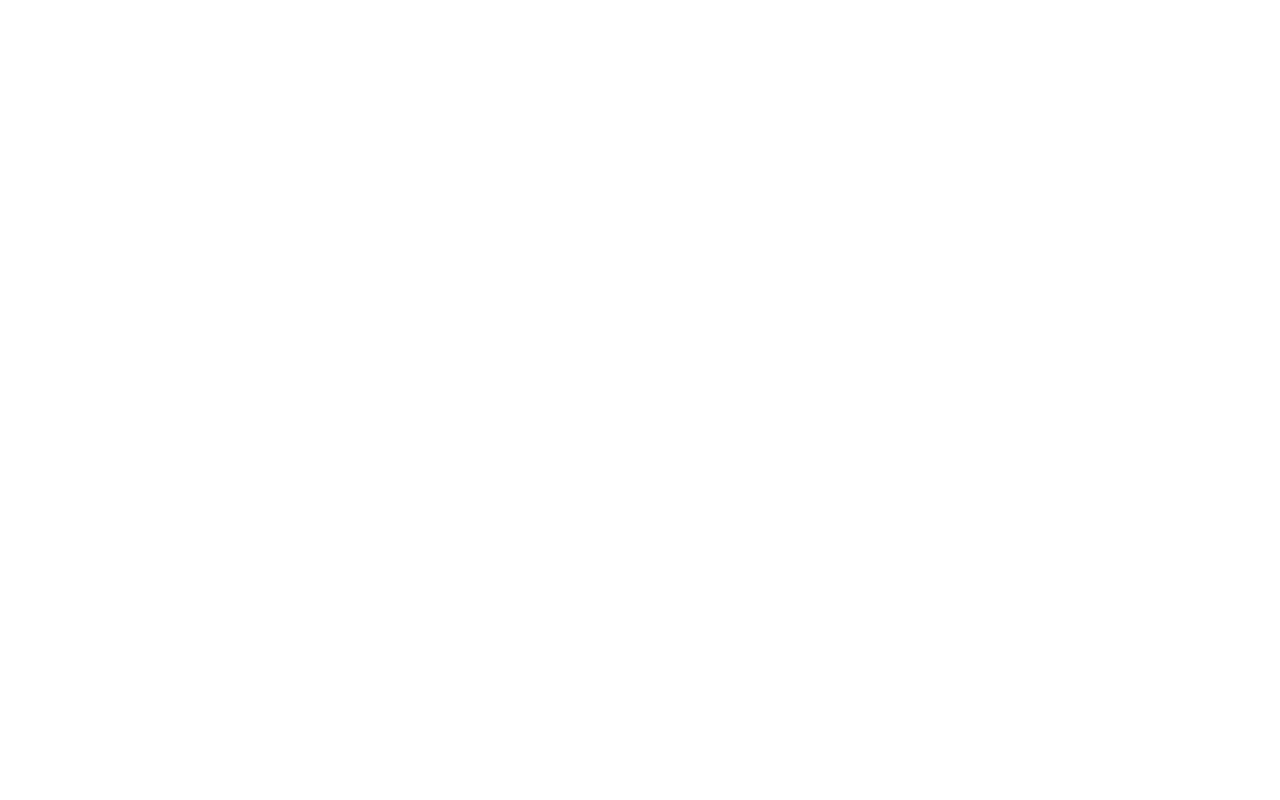
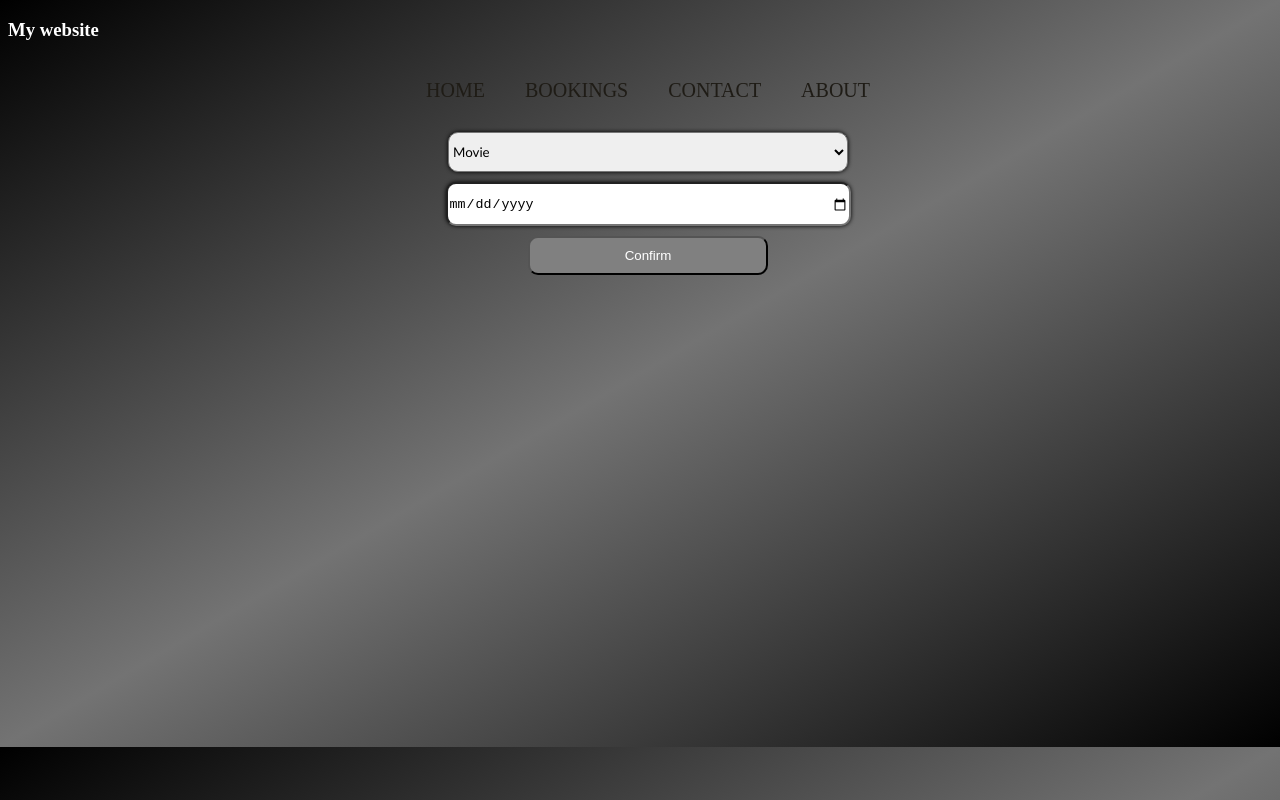
Before and after one commit to puruxhotam/html-files, a plain HTML site: page index.html in a window 1280 px wide. Drawn offline with Linux system fonts and the light colour scheme.

Commit message:
Update index.html

```diff
--- a/index.html
+++ b/index.html
@@ -1,9 +1,25 @@
 <!DOCTYPE html>
 <html>
     <head>
-        <title>web page</title>
+        <title>home page</title>
+        <link rel="stylesheet" href="styles.css">
     </head>
     <body>
-        <form action=""></form>
+        <h3>My website</h3>
+        <nav>
+            <a href="#">HOME</a>
+            <a href="#">BOOKINGS</a>
+            <a href="#">CONTACT</a>
+            <a href="#">ABOUT</a>
+        </nav>
+        <form method="get">
+            <select name="opt" id="opt">
+                <option value="Movie">Movie</option>
+                <option value="Train">Train</option>
+                <option value="Plane">Plane</option>
+            </select>
+            <input type="date" name="ticket" id="ticket">
+            <button type="submit">Confirm</button>
+        </form>
     </body>
 </html>
```
